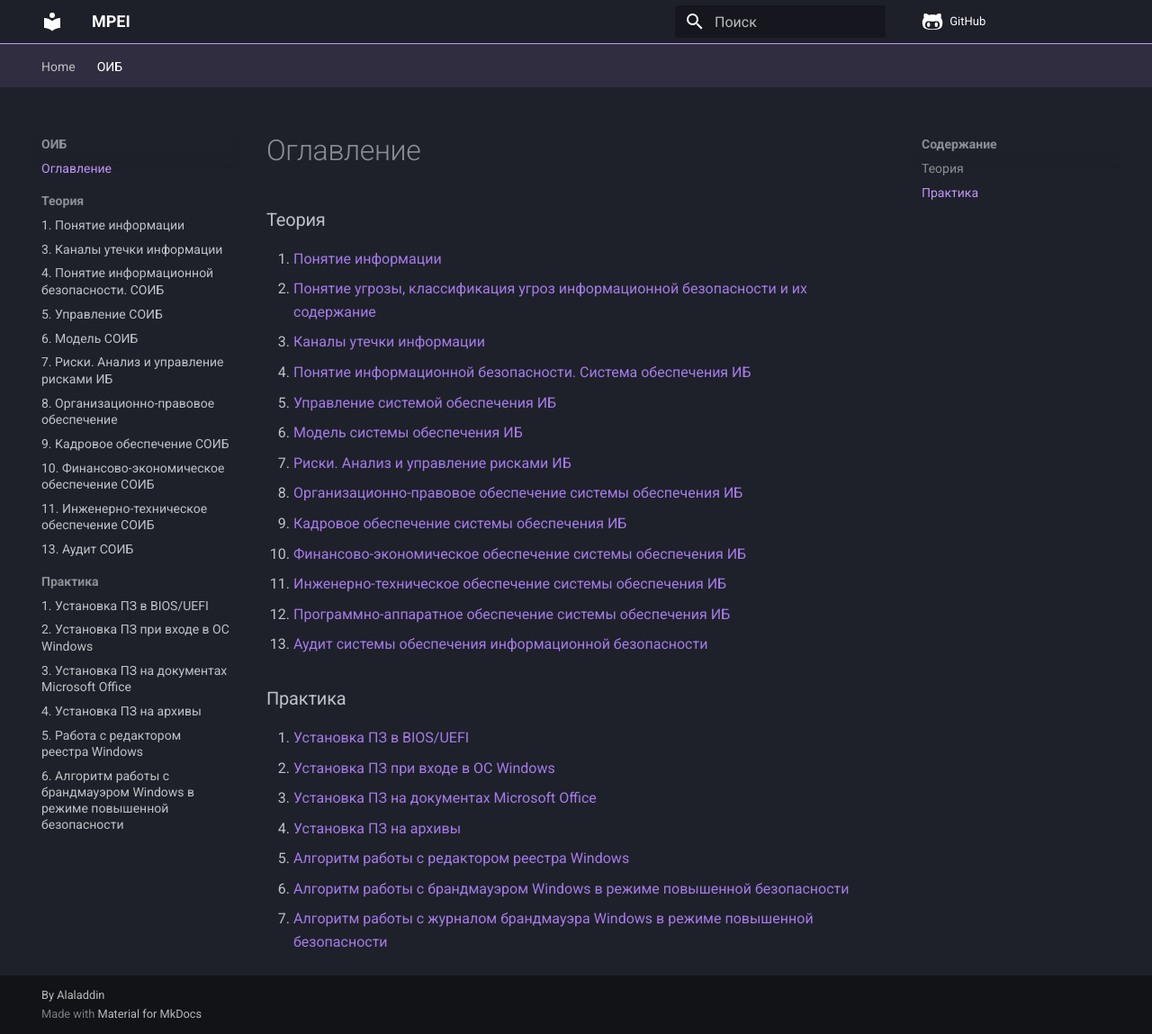
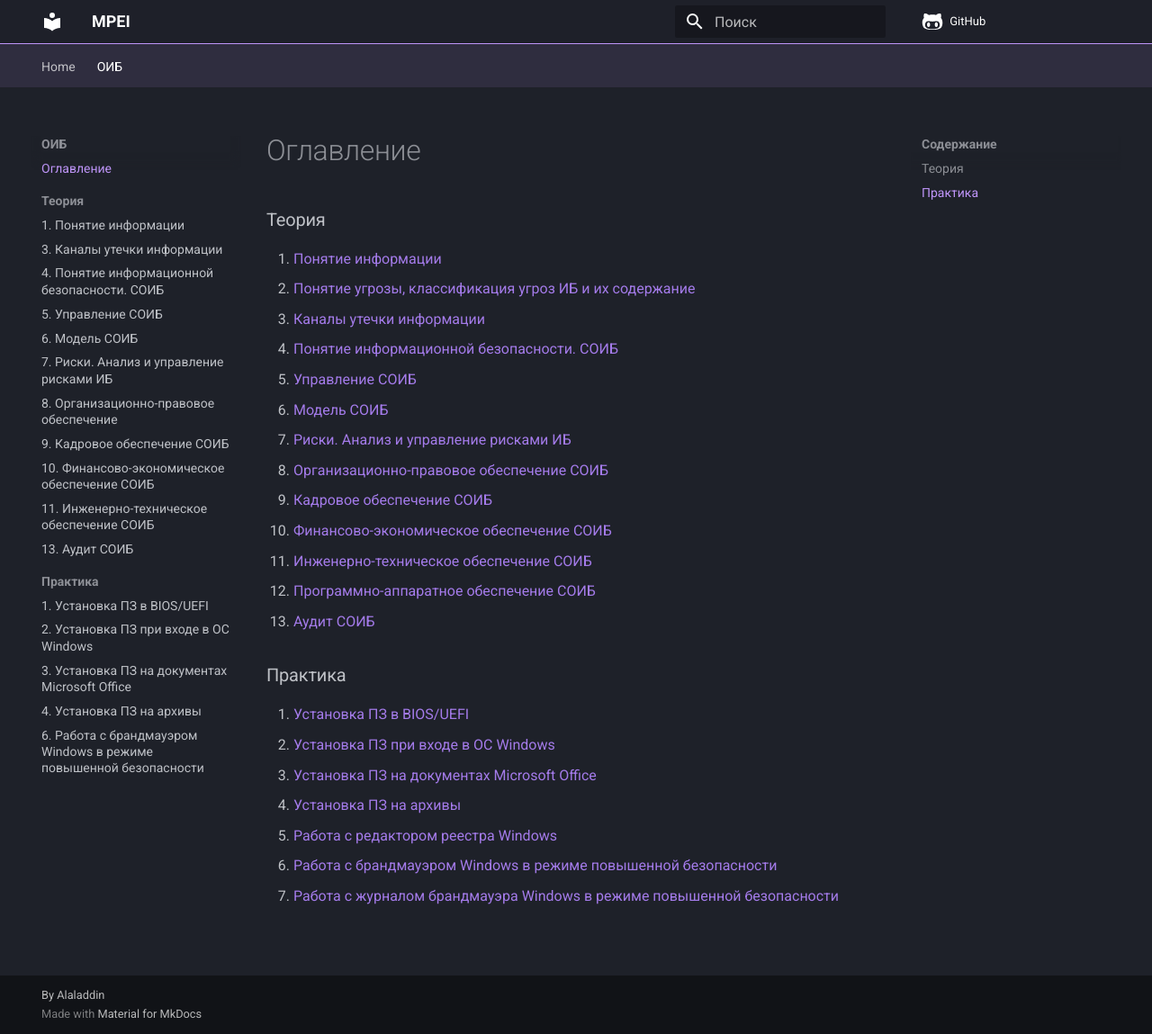
Before and after one commit to Alaladdin/MPEI, an MkDocs documentation site: the page built from docs/oib/index.md, in a window 1280 px wide and 1149 px high. Shown: the whole window at 90% size. Built offline with MkDocs 1.6.1 and Material for MkDocs 9.7.7, drawn with Linux system fonts in a browser that asks for light colours; comment, search, counter and statistics services are not loaded.

Commit message:
ОИБ: Улучшено оглавление
ОИБ:
- 5 вопрос практики больше не отображается в сайдбаре т.к. не доделан
- Исправлено форматирование в некоторых вопросах по
- Созданы файлы, для заполнения в будущем
- На странице оглавления теперь используются аббревиатуры там, где это возможно

```diff
--- a/docs/oib/index.md
+++ b/docs/oib/index.md
@@ -1,29 +1,27 @@
 # Оглавление
-
 
 ### Теория
 
-
 1. [Понятие информации](theory/1/)
-2. [Понятие угрозы, классификация угроз информационной безопасности и их содержание](theory/2/)
+2. [Понятие угрозы, классификация угроз ИБ и их содержание](theory/2/)
 3. [Каналы утечки информации](theory/3/)
-4. [Понятие информационной безопасности. Система обеспечения ИБ](theory/4/)
-5. [Управление системой обеспечения ИБ](theory/5/)
-6. [Модель системы обеспечения ИБ](theory/6/)
+4. [Понятие информационной безопасности. СОИБ](theory/4/)
+5. [Управление СОИБ](theory/5/)
+6. [Модель СОИБ](theory/6/)
 7. [Риски. Анализ и управление рисками ИБ](theory/7/)
-8. [Организационно-правовое обеспечение системы обеспечения ИБ](theory/8/)
-9. [Кадровое обеспечение системы обеспечения ИБ](theory/9/)
-1. [Финансово-экономическое обеспечение системы обеспечения ИБ](theory/10/)
-1. [Инженерно-техническое обеспечение системы обеспечения ИБ](theory/11/)
-1. [Программно-аппаратное обеспечение системы обеспечения ИБ](theory/12/)
-1. [Аудит системы обеспечения информационной безопасности](theory/13/)
-
+8. [Организационно-правовое обеспечение СОИБ](theory/8/)
+9. [Кадровое обеспечение СОИБ](theory/9/)
+1. [Финансово-экономическое обеспечение СОИБ](theory/10/)
+1. [Инженерно-техническое обеспечение СОИБ](theory/11/)
+1. [Программно-аппаратное обеспечение СОИБ](theory/12/)
+1. [Аудит СОИБ](theory/13/)
 
 ### Практика
+
 1. [Установка ПЗ в BIOS/UEFI](practice/1/)
 2. [Установка ПЗ при входе в ОС Windows](practice/2/)
 3. [Установка ПЗ на документах Microsoft Office](practice/3/)
 4. [Установка ПЗ на архивы](practice/4/)
-5. [Алгоритм работы с редактором реестра Windows](practice/5/)
-6. [Алгоритм работы с брандмауэром Windows в режиме повышенной безопасности](practice/6/)
-7. [Алгоритм работы с журналом брандмауэра Windows в режиме повышенной безопасности](practice/7/)
+5. [Работа с редактором реестра Windows](practice/5/)
+6. [Работа с брандмауэром Windows в режиме повышенной безопасности](practice/6/)
+7. [Работа с журналом брандмауэра Windows в режиме повышенной безопасности](practice/7/)
```
Also changed, not shown: docs/oib/practice/6.md (+1 -1 lines), docs/oib/practice/7.md (added, +1 -0 lines), docs/oib/theory/12.md (+1 -1 lines), docs/oib/theory/4.md (+1 -1 lines), docs/oib/theory/7.md (+1 -1 lines), docs/oib/practice/.pages, docs/oib/theory/.pages.
